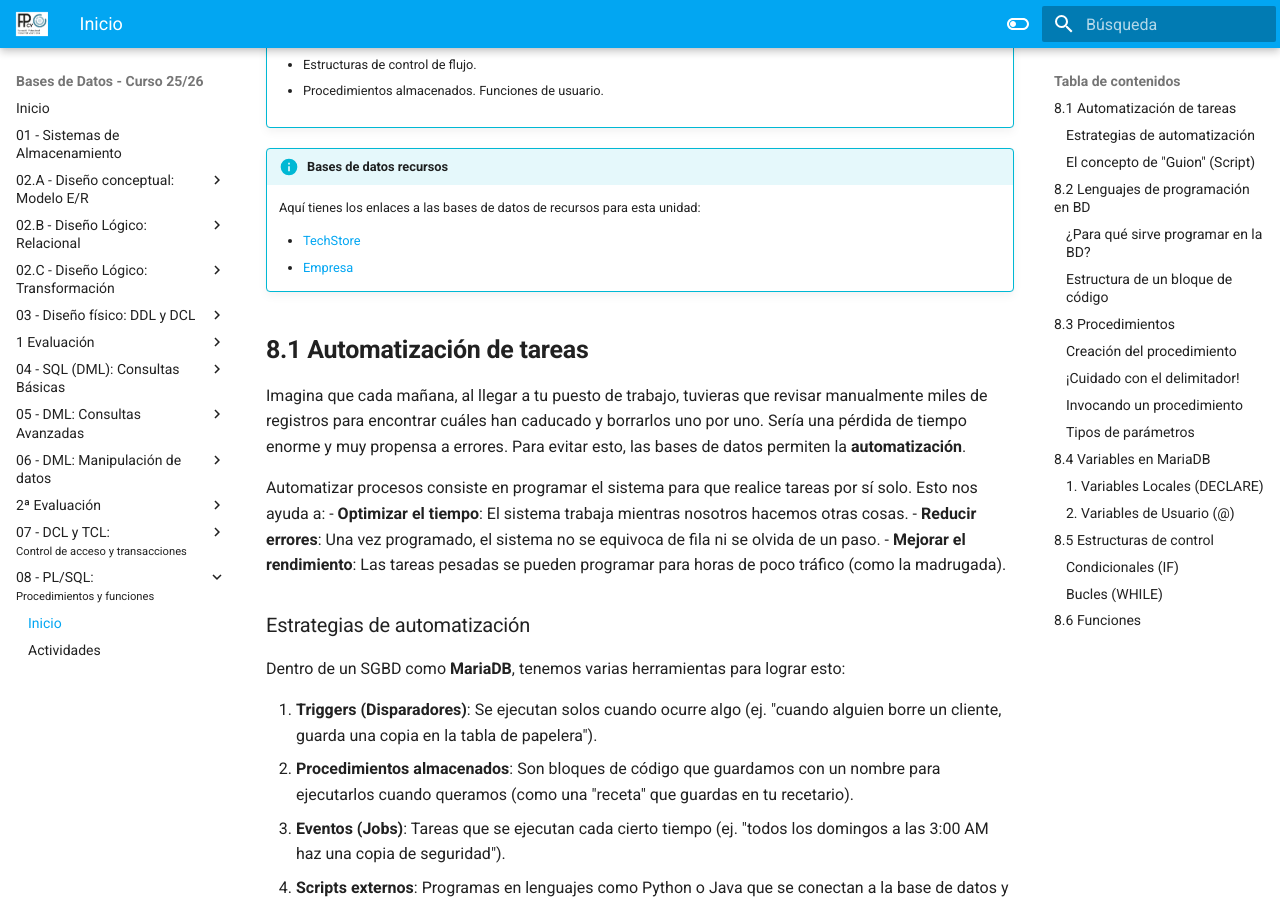
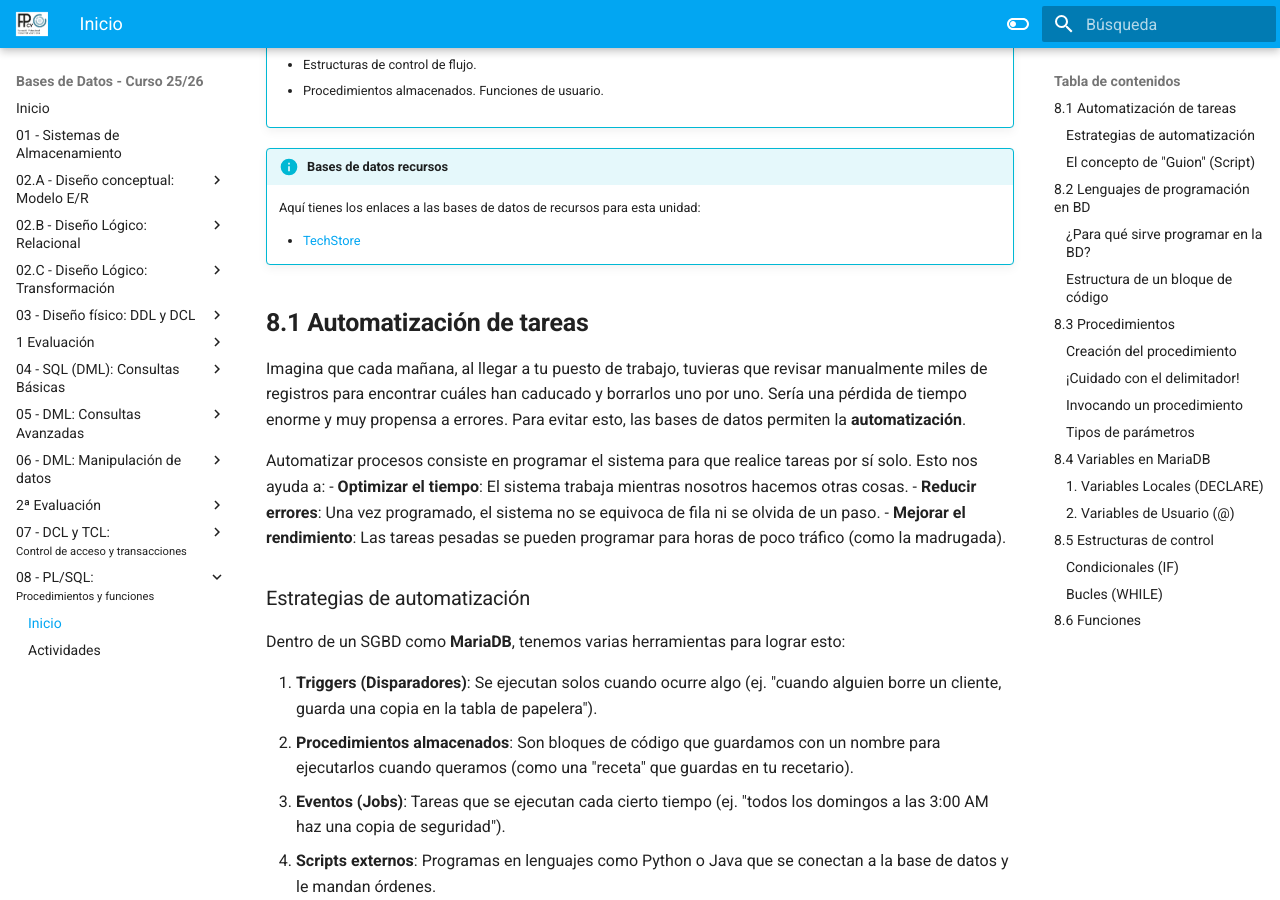
Before and after one commit to jssdocente/bd2526d, an MkDocs documentation site: the page built from docs/temas/08/index.md, in a window 1280 px wide and 900 px high, scrolled down 440 px. Built offline with MkDocs 1.6.1 and Material for MkDocs 9.7.7, drawn with Linux system fonts in a browser that asks for light colours.

Commit message:
Tema 8. update temario

```diff
--- a/docs/temas/08/index.md
+++ b/docs/temas/08/index.md
@@ -25,12 +25,12 @@
         - **CE5e**: Se ha hecho uso de las funciones proporcionadas por el sistema gestor.
         - **CE5f**: Se han definido procedimientos y funciones de usuario.
         - **CE5g**: Se han utilizado estructuras de control de flujo.
+
 !!! info "Bases de datos recursos"
 
     Aquí tienes los enlaces a las bases de datos de recursos para esta unidad:
 
     - [TechStore](../06/bd/bd_tech_store.sql)
-    - [Empresa](../04/bd/bd_empresa.sql)
 
 
 ## **8.1 Automatización de tareas**
```
